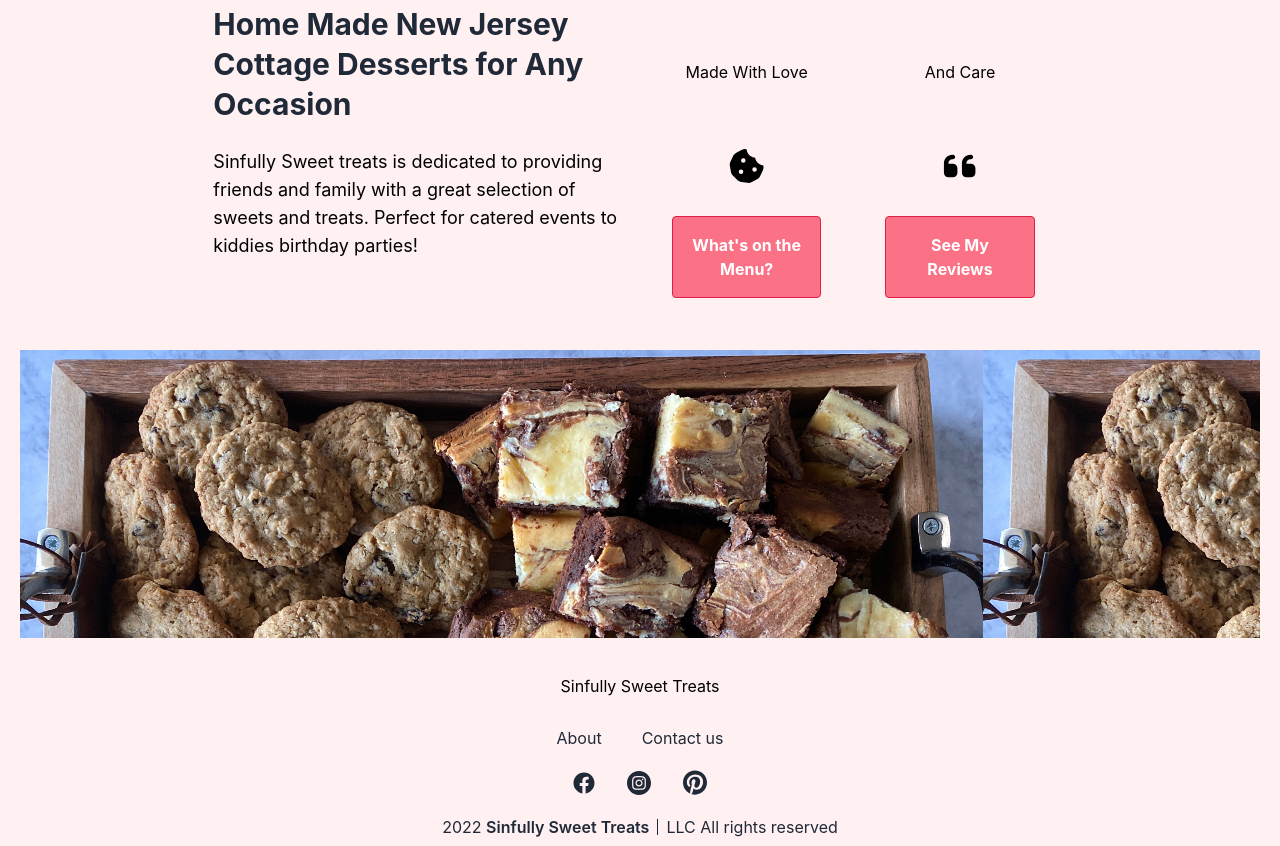
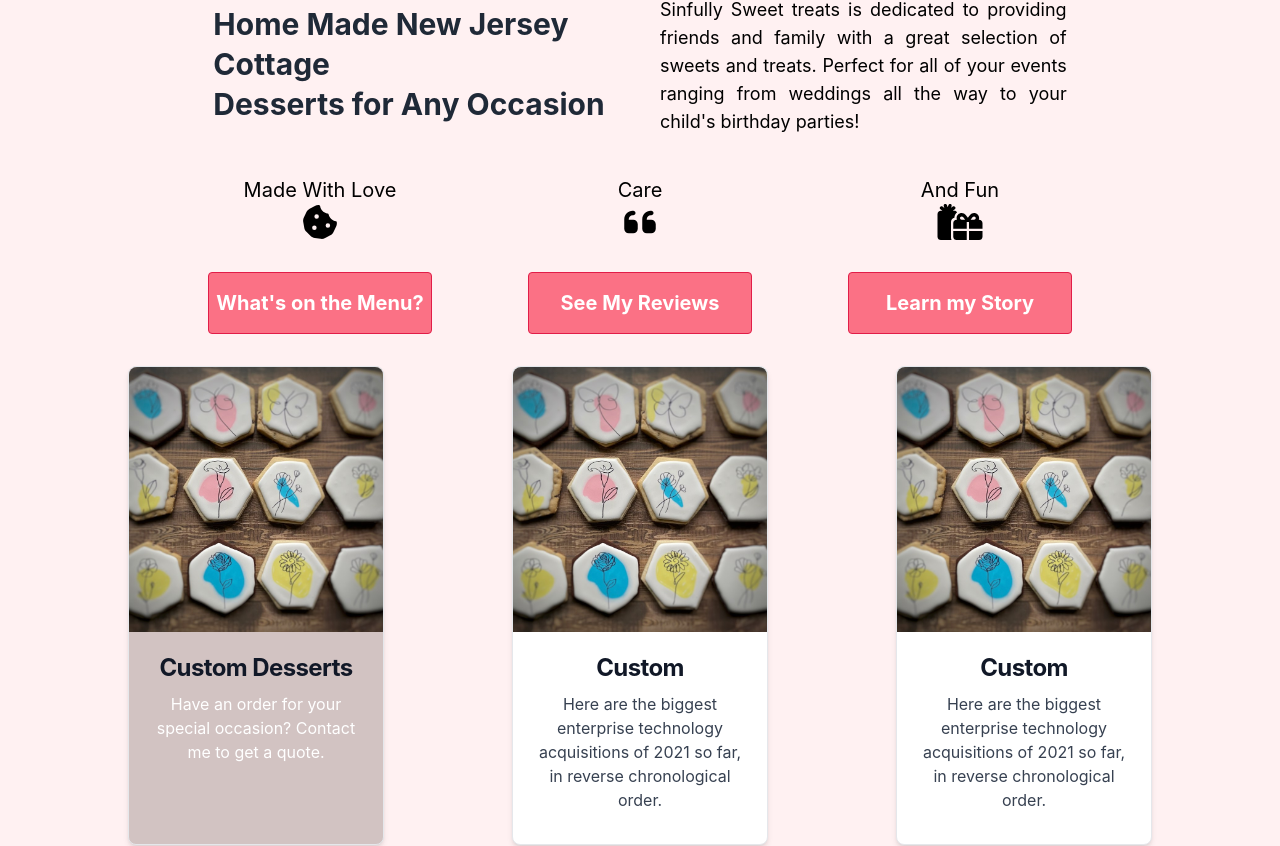
Before and after one commit to msze400/Sinfully-Sweet-Treats, a React (Create React App) app: page / in a window 1280 px wide. Shown: the part 704-1550 px from the top of the page. Built offline with nearby package versions, Linux system fonts and the light colour scheme; a web font is replaced by a local one.

Commit message:
changes before react-reveal

```diff
--- a/package.json
+++ b/package.json
@@ -13,7 +13,9 @@
         "@types/node": "^16.11.33",
         "@types/react": "^18.0.9",
         "@types/react-dom": "^18.0.3",
-        "react": "^18.1.0",
+        "animate.css": "^4.1.1",
+        "react": "^18.2.0",
+        "react-animations": "^1.0.0",
         "react-dom": "^18.1.0",
         "react-parallax": "^3.5.0",
         "react-router-dom": "^6.3.0",
--- a/src/App.css
+++ b/src/App.css
@@ -7,7 +7,8 @@ html {
     /* background-color: #ffffff; */
 }
 
-.navbar {
+.navbar,
+.card {
     background-color: #d2c3c2;
 }
 .App {
--- a/src/components/HomePage/HomePage.tsx
+++ b/src/components/HomePage/HomePage.tsx
@@ -1,10 +1,6 @@
 import React, { FC } from 'react'
-import NavBar from '../NavBar/NavBar'
-import { Parallax, Background } from 'react-parallax'
 import MiniBio from '../MiniBio/MiniBio'
-import SpecialtyDessert from '../SpecialtyDessert/SpecialtyDessert'
-import BestSellers from '../BestSellers/BestSellers'
-import SpecialtyDessertBanner from '../SpecialtyDessertBanner/SpecialtyDessertBanner'
+import PictureWall from '../PictureWall/PictureWall'
 
 interface HomePageProps {}
 
@@ -24,10 +20,11 @@ const HomePage: FC<HomePageProps> = () => (
                 className="object-cover col-span-8 col-start-2 sm:col-start-3 md:col-start-7 h-1/2 sm:3/4 md:h-5/6  "
                 src={logo}
                 alt="white-logo"
+                // style={{ width: '50vw', height: '50vh' }}
             ></img>
         </div>
         <MiniBio></MiniBio>
-        <SpecialtyDessertBanner></SpecialtyDessertBanner>
+        <PictureWall />
         {/* <BestSellers></BestSellers> */}
     </>
 )
--- a/src/components/MiniBio/MiniBio.tsx
+++ b/src/components/MiniBio/MiniBio.tsx
@@ -1,42 +1,54 @@
 import React, { FC } from 'react'
 import { FontAwesomeIcon } from '@fortawesome/react-fontawesome'
 import { IconProp } from '@fortawesome/fontawesome-svg-core'
-import { faCookieBite, faQuoteLeft } from '@fortawesome/free-solid-svg-icons'
+import {
+    faCookieBite,
+    faQuoteLeft,
+    faGifts,
+} from '@fortawesome/free-solid-svg-icons'
 import Reviews from '../Reviews/Reviews'
+import { useNavigate } from 'react-router-dom'
 
 interface MiniBioProps {}
 
 const Mandy = require('../../assets/Mandy.jpg')
 
-const MiniBio: FC<MiniBioProps> = () => (
+const MiniBio: FC<MiniBioProps> = () => {
+    const navigate = useNavigate()
+
+    return (
         <div className="grid grid-cols-6 minibio mt-8">
-        <div className="col-span-2 col-start-2">
-            <h1 className=" text-left xl:w-12/12 lg:w-12/12 w-full font-bold text-gray-800 lg:text-3xl text-3xl lg:leading-10 leading-9 mt-2">
-                Home Made New Jersey Cottage Desserts for Any Occasion
+            <div className="col-span-4 col-start-2 md:col-start-2 md:col-span-2">
+                <h1 className=" text-center md:text-left xl:w-12/12 lg:w-12/12 w-full font-bold text-gray-800 lg:text-3xl text-3xl lg:leading-10 leading-9 mt-2 md:mr-20">
+                    Home Made New Jersey Cottage
+                    <br /> Desserts for Any Occasion
                 </h1>
                 <br></br>
             </div>
-        <div className="flex items-center justify-center">
+            <div className="col-start-2 col-span-4 md:col-span-2 md:col-start-4 text-lg text-justify mb-10 md:pl-5">
+                Sinfully Sweet treats is dedicated to providing friends and
+                family with a great selection of sweets and treats. Perfect for
+                all of your events ranging from weddings all the way to your
+                child's birthday parties!
+            </div>
+            <div className="col-span-6 sm:col-start-2 sm:col-span-1  text-xl flex items-center justify-center">
+                <div className="text-center flex flex-col">
                     <h1 className="">Made With Love</h1>
-        </div>
-        <div className="flex items-center justify-center">
-            <h1>And Care</h1>
-        </div>
-        <div className="col-start-2 col-span-2 text-lg text-left">
-            Sinfully Sweet treats is dedicated to providing friends and family
-            with a great selection of sweets and treats. Perfect for catered
-            events to kiddies birthday parties!
-        </div>
-        <div className="text-center flex flex-col">
                     <FontAwesomeIcon
                         icon={faCookieBite as IconProp}
                         className="text-4xl"
                     />
-            <button className="bg-rose-400 hover:bg-rose-600 m-8 m py-4 text-white font-bold border border-rose-600 rounded">
+                    <button
+                        onClick={() => navigate('/menu')}
+                        className="bg-rose-400 hover:bg-rose-600 m-8 m py-4 text-white font-bold border border-rose-600 rounded w-56"
+                    >
                         What's on the Menu?
                     </button>
                 </div>
-        <div className="flex flex-col">
+            </div>
+            <div className="col-span-6 sm:col-start-3 sm:col-span-2 text-xl flex items-center justify-center">
+                <div className="text-center flex flex-col">
+                    <h1 className="">Care</h1>
                     <FontAwesomeIcon
                         icon={faQuoteLeft as IconProp}
                         className="text-4xl"
@@ -44,6 +56,23 @@ const MiniBio: FC<MiniBioProps> = () => (
                     <Reviews />
                 </div>
             </div>
+            <div className="col-span-6 sm:col-start-5 sm:col-span-1 text-xl flex items-center justify-center">
+                <div className="text-center flex flex-col">
+                    <h1 className="">And Fun</h1>
+                    <FontAwesomeIcon
+                        icon={faGifts as IconProp}
+                        className="text-4xl"
+                    />
+                    <button
+                        onClick={() => navigate('/about')}
+                        className="bg-rose-400 hover:bg-rose-600 m-8 m py-4 text-white font-bold border border-rose-600 rounded w-56"
+                    >
+                        Learn my Story
+                    </button>
+                </div>
+            </div>
+        </div>
     )
+}
 
 export default MiniBio
--- /dev/null
+++ b/src/components/NotificationBanner/NotificationBanner.tsx
@@ -0,0 +1,24 @@
+import React, { FC } from 'react'
+
+interface NotificationBannerProps {}
+
+const NotificationBanner: FC<NotificationBannerProps> = () => (
+    <div
+        id="banner"
+        tabIndex={-1}
+        className="flex relative z-50 gap-8 justify-center text-center items-start py-3 px-4 w-full bg-gray-50 border border-b border-gray-200 sm:items-center dark:border-gray-700 lg:py-4 dark:bg-rose-400"
+    >
+        <p className="text-sm font-normal text-white dark:text-white  ">
+            Interested in Ordering? Email me at{' '}
+            <a
+                className="font-bold underline text-primary-600 dark:text-white hover:no-underline"
+                href="#"
+            >
+                sstreatsbyamanda@gmail.com
+            </a>{' '}
+            or call me at 732-379-0967.
+        </p>
+    </div>
+)
+
+export default NotificationBanner
--- /dev/null
+++ b/src/components/PictureWall/PictureWall.tsx
@@ -0,0 +1,77 @@
+import React, { FC } from 'react'
+
+interface PictureWallProps {}
+
+const PortraitCookies = require('../../assets/Portrait_Cookie.jpeg')
+
+const PictureWall: FC<PictureWallProps> = () => (
+    <div className="grid grid-cols-10">
+        <div className=" col-start-2 col-span-8 sm:col-start-2 sm:col-span-2 mb-5 max-w-sm bg-white rounded-lg border border-gray-200 shadow-md card">
+            <a href="#">
+                <img className="rounded-t-lg" src={PortraitCookies} alt="" />
+            </a>
+            <div className="p-5">
+                <a href="#">
+                    <h5 className="mb-2 text-2xl font-bold tracking-tight text-gray-900 dark:text-white">
+                        Custom Desserts
+                    </h5>
+                </a>
+                <p className="mb-3 font-normal text-white dark:text-white">
+                    Have an order for your special occasion? Contact me to get a
+                    quote.
+                </p>
+            </div>
+        </div>
+        <div className=" col-start-2 col-span-8 sm:col-start-5 sm:col-span-2 mb-5 max-w-sm bg-white rounded-lg border border-gray-200 shadow-md dark:bg-gray-800 dark:border-gray-700">
+            <a href="#">
+                <img className="rounded-t-lg" src={PortraitCookies} alt="" />
+            </a>
+            <div className="p-5">
+                <a href="#">
+                    <h5 className="mb-2 text-2xl font-bold tracking-tight text-gray-900 dark:text-white">
+                        Custom
+                    </h5>
+                </a>
+                <p className="mb-3 font-normal text-gray-700 dark:text-gray-400">
+                    Here are the biggest enterprise technology acquisitions of
+                    2021 so far, in reverse chronological order.
+                </p>
+            </div>
+        </div>
+        <div className=" col-start-2 col-span-8 sm:col-start-8 sm:col-span-2 mb-5 max-w-sm bg-white rounded-lg border border-gray-200 shadow-md dark:bg-gray-800 dark:border-gray-700">
+            <a href="#">
+                <img className="rounded-t-lg" src={PortraitCookies} alt="" />
+            </a>
+            <div className="p-5">
+                <a href="#">
+                    <h5 className="mb-2 text-2xl font-bold tracking-tight text-gray-900 dark:text-white">
+                        Custom
+                    </h5>
+                </a>
+                <p className="mb-3 font-normal text-gray-700 dark:text-gray-400">
+                    Here are the biggest enterprise technology acquisitions of
+                    2021 so far, in reverse chronological order.
+                </p>
+            </div>
+        </div>
+        {/* <div className=" col-start-3  max-w-sm bg-white rounded-lg border border-gray-200 shadow-md dark:bg-gray-800 dark:border-gray-700">
+            <a href="#">
+                <img className="rounded-t-lg" src={PortraitCookies} alt="" />
+            </a>
+            <div className="p-5">
+                <a href="#">
+                    <h5 className="mb-2 text-2xl font-bold tracking-tight text-gray-900 dark:text-white">
+                        Noteworthy technology acquisitions 2021
+                    </h5>
+                </a>
+                <p className="mb-3 font-normal text-gray-700 dark:text-gray-400">
+                    Here are the biggest enterprise technology acquisitions of
+                    2021 so far, in reverse chronological order.
+                </p>
+
+            </div>
+        </div> */}
+    </div>
+)
+
+export default PictureWall
--- a/src/components/Reviews/Reviews.tsx
+++ b/src/components/Reviews/Reviews.tsx
@@ -24,7 +24,7 @@ const Reviews: FC<ReviewsProps> = () => {
             <button
                 type="button"
                 onClick={() => setOpen(true)}
-                className="bg-rose-400 hover:bg-rose-600 m-8 px-5 py-4 text-white font-bold border border-rose-600 rounded"
+                className="bg-rose-400 hover:bg-rose-600 m-8 px-5 py-4 text-white font-bold border border-rose-600 rounded w-56"
             >
                 See My Reviews
             </button>
```
Also changed, not shown: src/assets/Portrait_Cookie.jpeg (added), 1 other file (tests, documents, lock files or other folders). Lines whose indentation alone changed are shown as unchanged.
